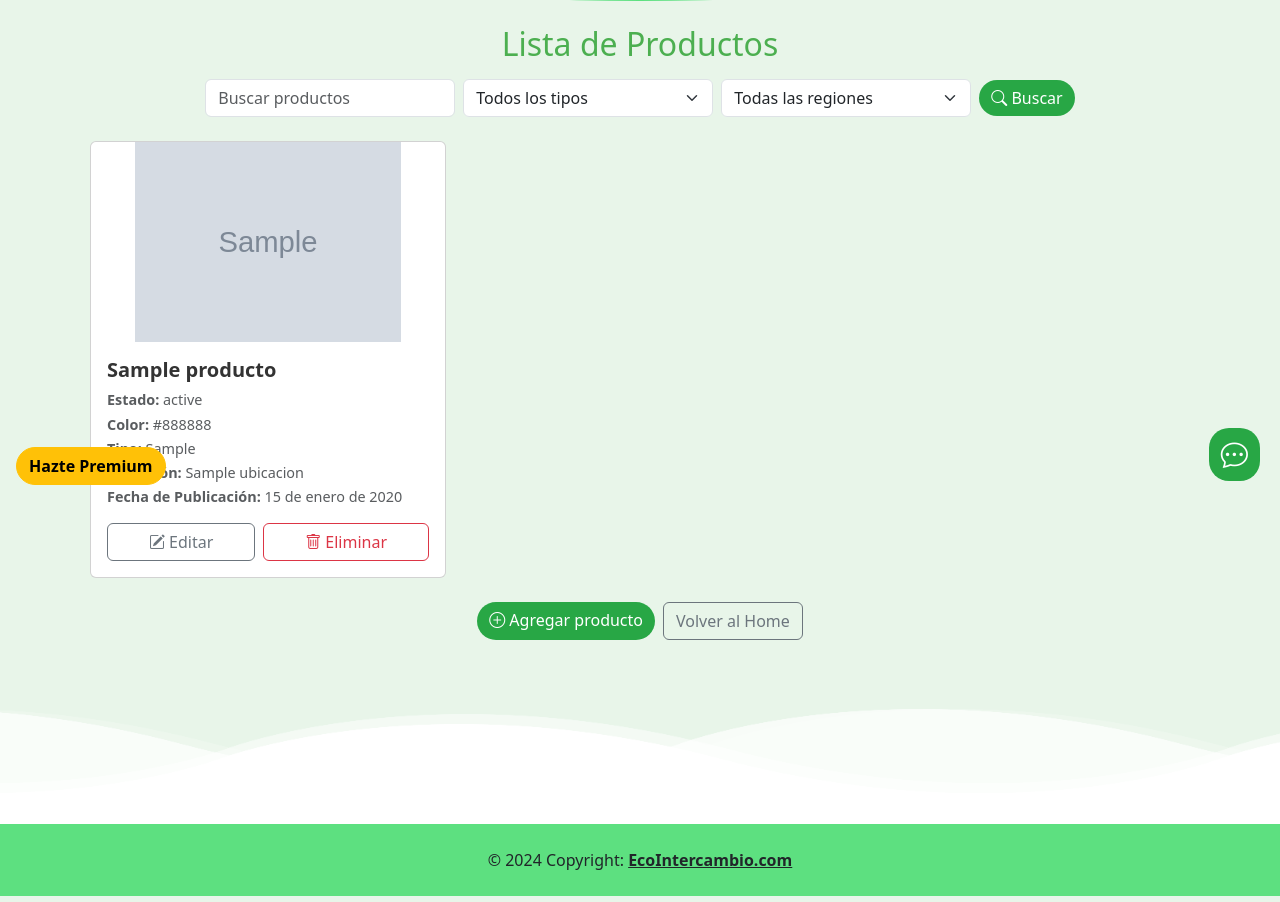
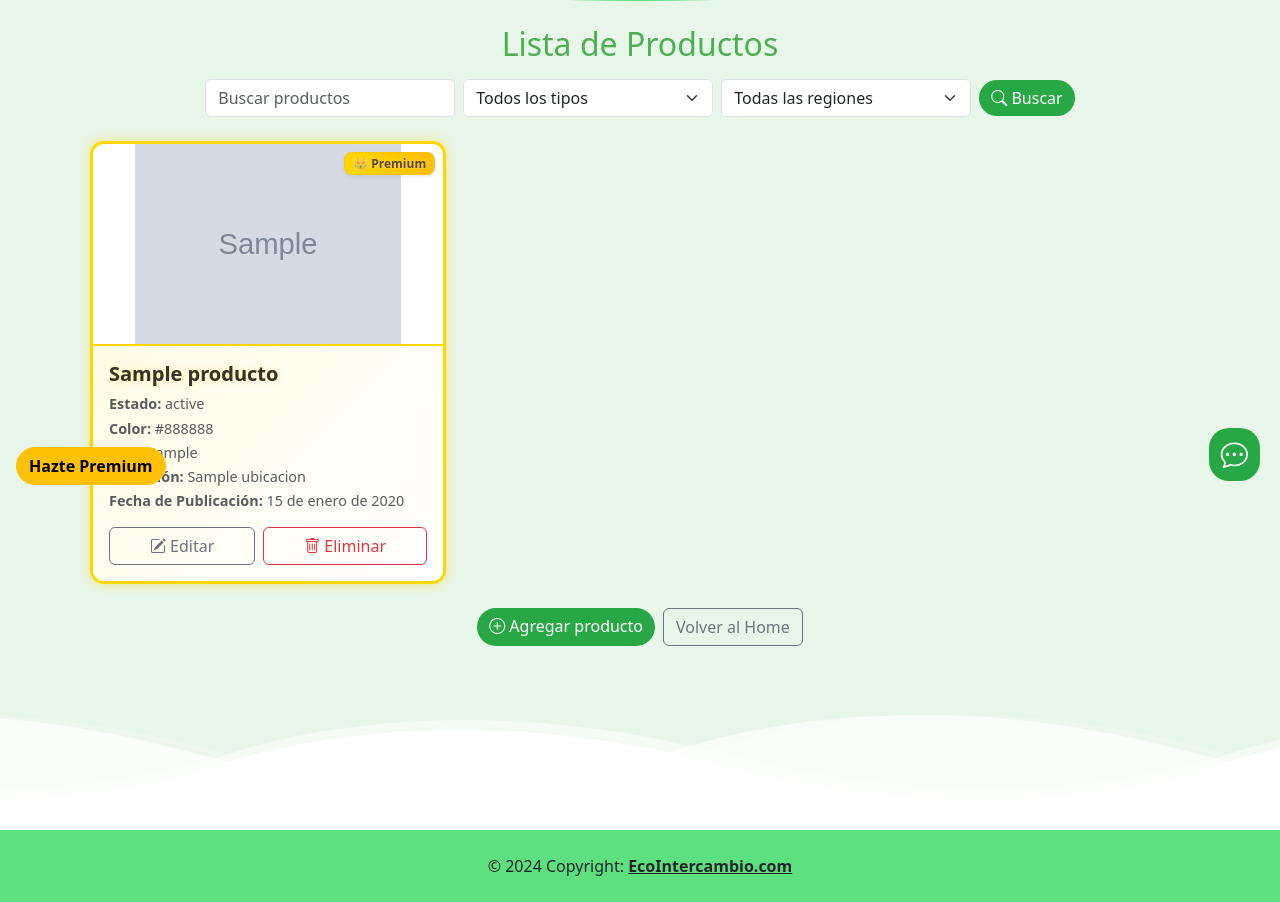
Before and after one commit to Deigods/EcoIntercambio, a Django app: page /listar-productos/ in a window 1280 px wide. Shown: the part 299-1201 px from the top of the page. Run offline with Django 5.2, Linux system fonts and the light colour scheme; a user stored in the database is signed in; tables that the repository leaves empty hold one stand-in row (values such as "Sample post"); grey boxes marked "Sample" are stand-in pictures; parts of the project's set-up code (start-up, migrations or seed data) failed here and were passed over; some libraries are stand-ins or nearby versions; some web fonts are replaced.

Commit message:
Marco dorado lista premium

```diff
--- a/app/static/css/cssbase.css
+++ b/app/static/css/cssbase.css
@@ -547,3 +547,40 @@ h1::after {
   font-weight: 700;
   text-shadow: 0 0 6px rgba(245,197,66,.35);
 }
+/* ==== ESTILOS PREMIUM (marco + cintillo + fondo) ==== */
+.premium-card {
+  border: 3px solid #ffd700 !important;
+  border-radius: 14px;
+  box-shadow: 0 0 15px rgba(255, 215, 0, 0.45);
+  animation: premiumGlow 3s infinite alternate;
+  overflow: hidden; /* para que el brillo no se salga */
+}
+
+@keyframes premiumGlow {
+  from { box-shadow: 0 0 8px rgba(255, 215, 0, 0.35); }
+  to   { box-shadow: 0 0 22px rgba(255, 215, 0, 0.85); }
+}
+
+.premium-badge {
+  font-weight: 600;
+  border: 1px solid rgba(255, 193, 7, 0.7);
+  background: linear-gradient(90deg, #ffd700, #ffbe0b);
+  color: #5a4400 !important;
+  border-radius: 8px;
+  text-shadow: 0 0 2px rgba(255,255,255,0.6);
+}
+
+.premium-body {
+  background: linear-gradient(135deg, #fffbe6, #ffffff);
+  border-top: 2px solid #ffd700;
+}
+
+/* Título con “dorado” similar al username */
+.premium-title {
+  font-weight: 700;
+  background: linear-gradient(90deg, #ffd700, #ffb300, #ffd700);
+  -webkit-background-clip: text;
+  background-clip: text;
+  color: transparent;
+  text-shadow: 0 0 8px rgba(255, 215, 0, 0.25);
+}
--- a/app/templates/app/producto/listar.html
+++ b/app/templates/app/producto/listar.html
@@ -38,12 +38,23 @@
         <div class="row g-3">
             {% for producto in entity %}
                 <div class="col-md-4">
-                    <div class="card h-100">
+                    <div class="card h-100 position-relative {% if producto.usuario.profile.is_premium %}premium-card{% endif %}">
+  {% if producto.usuario.profile.is_premium %}
+    <!-- Cintillo Premium -->
+    <span class="badge bg-warning text-dark position-absolute top-0 end-0 m-2 shadow-sm premium-badge">
+      👑 Premium
+    </span>
+  {% endif %}
+
   {% if producto.imagen %}
     <img src="{{ producto.imagen.url }}" class="card-img-top" alt="{{ producto.nombre }}">
   {% endif %}
-                        <div class="card-body d-flex flex-column">
-                            <h5 class="card-title">{{ producto.nombre }}</h5>
+
+  <div class="card-body d-flex flex-column {% if producto.usuario.profile.is_premium %}premium-body{% endif %}">
+    <h5 class="card-title {% if producto.usuario.profile.is_premium %}premium-title{% endif %}">
+      {{ producto.nombre }}
+    </h5>
+
     <p class="mb-1 text-muted"><strong>Estado:</strong> {{ producto.estado }}</p>
     <p class="mb-1 text-muted"><strong>Color:</strong> {{ producto.color }}</p>
     <p class="mb-1 text-muted"><strong>Tipo:</strong> {{ producto.tipo }}</p>
@@ -60,6 +71,7 @@
     </div>
   </div>
 </div>
+
                 </div>
             {% endfor %}
         </div>
```
Also changed, not shown: media/productos/2024_Wrapped_-_JonaDenniMJ.png (added), media/productos/Captura_de_pantalla_2025-09-24_002818.png (added). Lines whose indentation alone changed are shown as unchanged.
